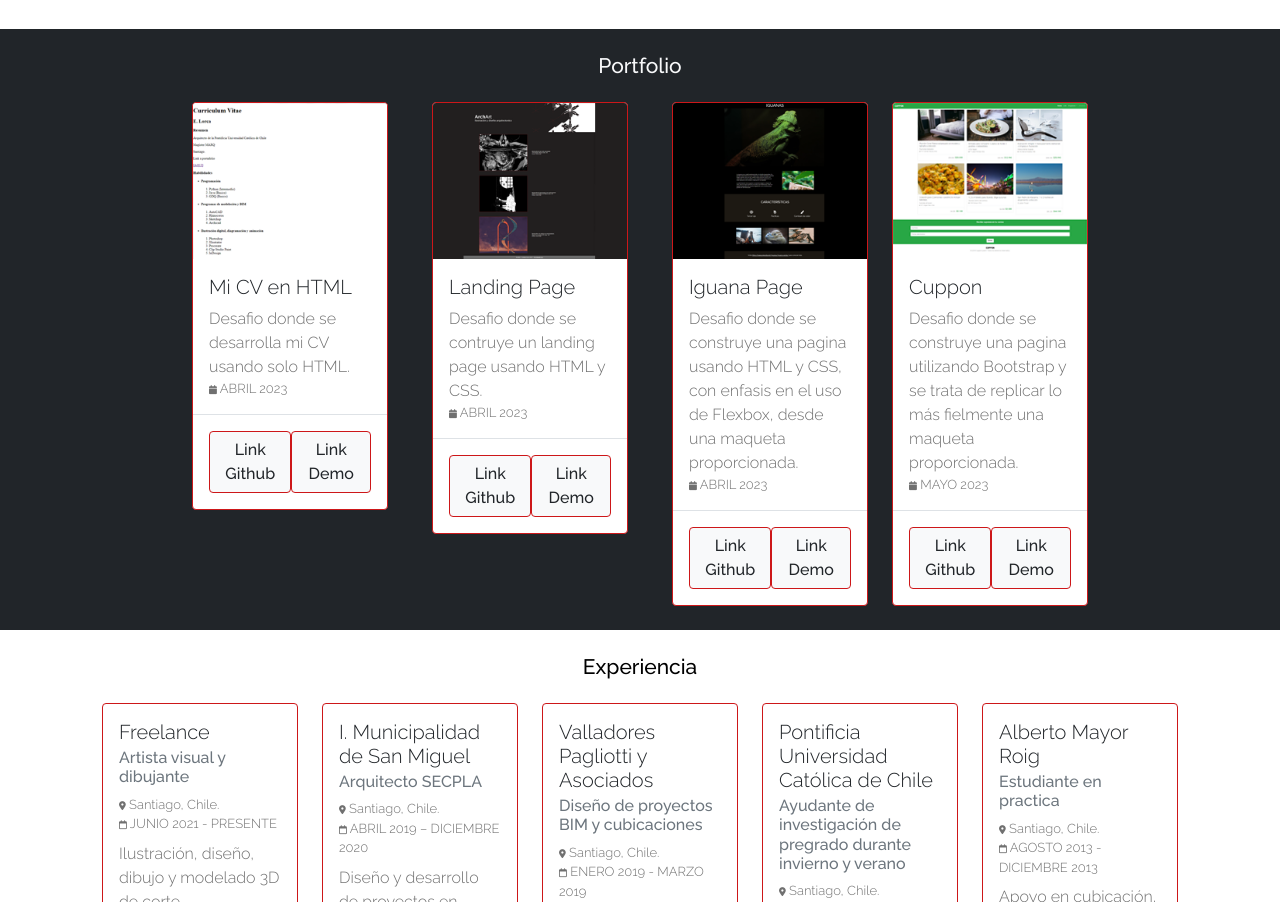
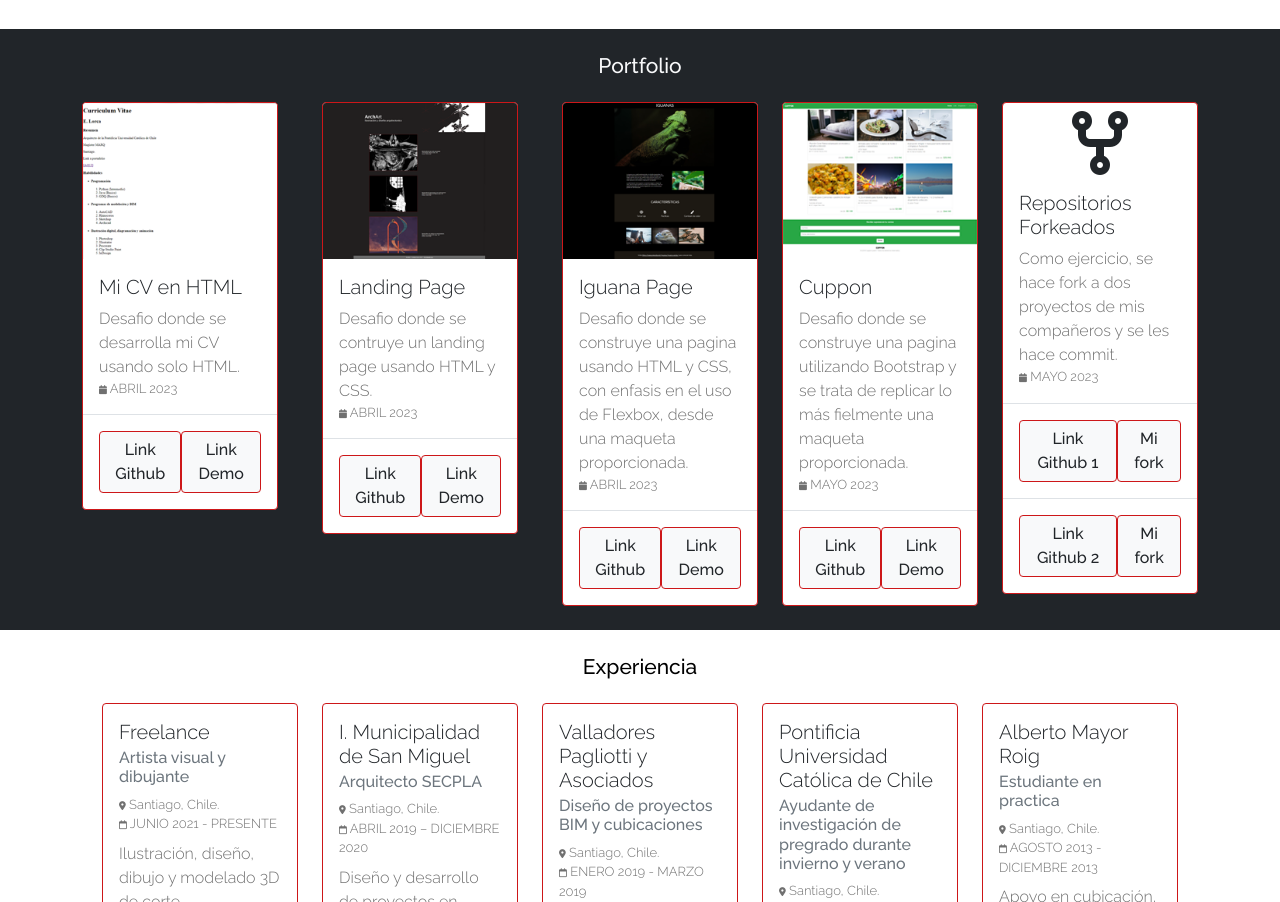
Before and after one commit to enlorca/enlorca.github.io, a plain HTML site: page index.html in a window 1280 px wide. Shown: the part 890-1792 px from the top of the page. Drawn offline with nearby package versions, Linux system fonts and the light colour scheme.

Commit message:
CHANGE: Se agrega card en portfolio con proyectos forkeados. Limpieza en style.css

```diff
--- a/assets/css/style.css
+++ b/assets/css/style.css
@@ -12,12 +12,6 @@ body {
   font-family: "Raleway", sans-serif;
 }
 
-/* {
-        height: 727px;
-        width: 100%;
-        background-color: #000000;
-} */
-
 .hero__bg-img {
   width: 100%;
   height: 50vh;
@@ -25,17 +19,6 @@ body {
   background-size: cover;
   background-repeat: no-repeat;
   background-position: center center;
-}
-
-/* .section__img {
-    display: flex;
-    justify-content: center;
-    height: 727px;
-    width: 100%;
-}
- */
-.navbar__bg {
-  background-color: #28a745;
 }
 
 .title-section {
@@ -88,12 +71,6 @@ body {
   color: #707070;
 }
 
-.card-text2 {
-  font-weight: 500;
-  font-size: 20px;
-  color: #28a745;
-}
-
 .card-text3 {
   font-weight: 300;
   font-size: 13px;
--- a/index.html
+++ b/index.html
@@ -333,6 +333,53 @@
                 href="https://enlorca.github.io/cuppon/"
                 class="btn btn-primary mx-auto"
                 >Link Demo</a
+              >
+            </div>
+          </div>
+        </div>
+                <div class="col-lg-2 col-sm-12 mt-4 mx-1">
+          <!-- portfolio card -->
+          <div class="card">
+            <i class="fa-solid fa-code-fork d-flex justify-content-center mt-2"
+            style="font-size: 64px"></i>
+            <div class="card-body">
+              <h5 class="card-title">Repositorios Forkeados</h5>
+              <p class="card-text mb-0">
+                Como ejercicio, se hace fork a dos proyectos de mis compañeros y se les hace commit.
+              </p>
+              <p class="card-text3 mt-0 my-0">
+                <i class="fa-solid fa-calendar" style="font-size: 9px"></i>
+                MAYO 2023
+              </p>
+            </div>
+            <span class="border-bottom"></span>
+            <div
+              class="card-body d-flex justify-content-center align-items-baseline container-fluid d-flex flex-row"
+            >
+              <a
+                href="https://github.com/vzuritae/vzuritae.github.io"
+                class="btn btn-primary mx-auto"
+                >Link Github 1</a
+              >
+              <a
+                href="https://github.com/enlorca/vzuritae.github.io"
+                class="btn btn-primary mx-auto"
+                >Mi fork</a
+              >
+            </div>
+            <span class="border-bottom"></span>
+            <div
+              class="card-body d-flex justify-content-center align-items-baseline container-fluid d-flex flex-row"
+            >
+              <a
+                href="https://github.com/c0deFinder/c0deFinder.github.io"
+                class="btn btn-primary mx-auto"
+                >Link Github 2</a
+              >
+              <a
+                href="https://github.com/enlorca/c0deFinder.github.io"
+                class="btn btn-primary mx-auto"
+                >Mi fork</a
               >
             </div>
           </div>
```
